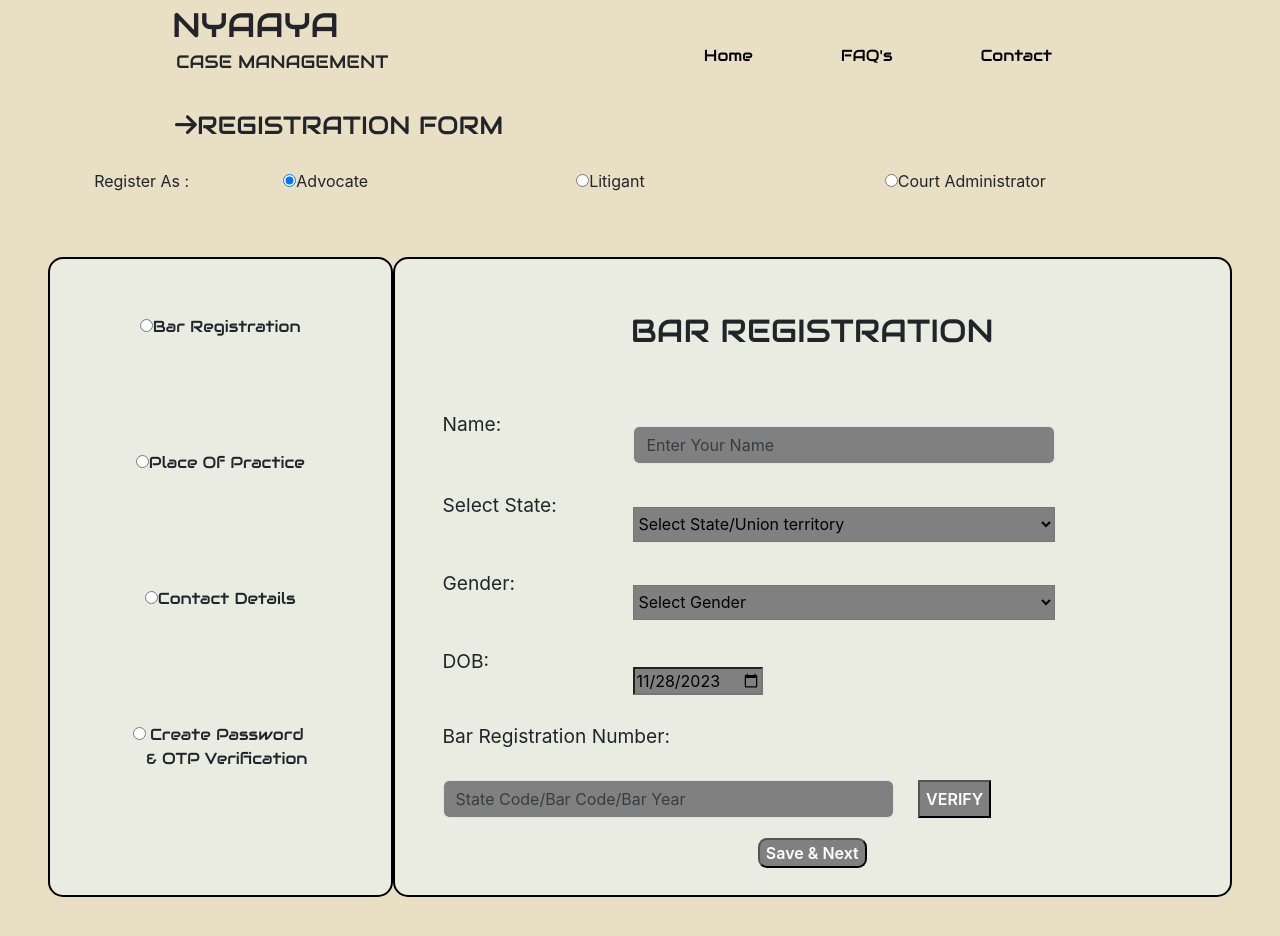
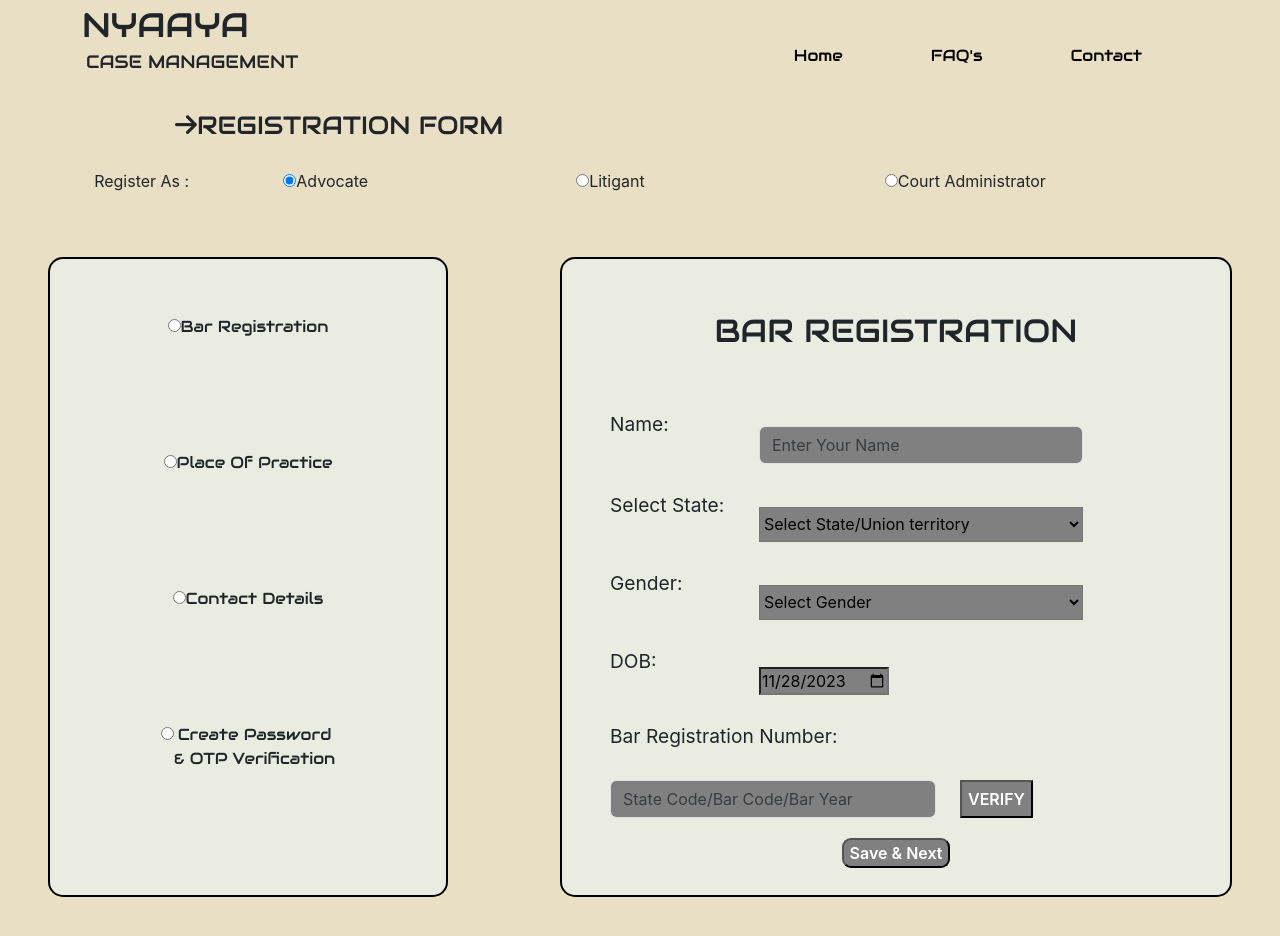
Before and after one commit to udaykumarcoder/NyaayaG160, a React (Create React App) app in the folder eportal/: page /signup in a window 1280 px wide. Shown: the top 936 px of the page. Built offline with nearby package versions, Linux system fonts and the light colour scheme.

Commit message:
respnsive by ukm

```diff
--- a/eportal/src/Components/AdministratorForm.css
+++ b/eportal/src/Components/AdministratorForm.css
@@ -84,16 +84,16 @@
     margin-top: 23px;
 }
 
-/* CSS for Big Laptop */
-@media screen and (min-width: 1200px) {
-    .container {
+/* CSS for 17-inch Laptop */
+@media screen and (min-width: 1367px) {
+    .right-box {
         width: 60rem;
     }
 }
 
-/* CSS for Small Laptop */
-@media screen and (max-width: 1199px) {
-    .container {
+/* CSS for 14-inch Laptop */
+@media screen and (max-width: 1366px) {
+    .right-box {
         width: 42rem;
     }
 }
--- a/eportal/src/Components/AdvocateForm.css
+++ b/eportal/src/Components/AdvocateForm.css
@@ -9,7 +9,7 @@
 
 }
 
-.advleftbox{
+.left-box{
     border-radius: 15px;
     border: 2px solid black;
     width: 25rem;
@@ -129,16 +129,16 @@
     background-color: grey;
 }
 
-/* CSS for Big Laptop */
-@media screen and (min-width: 1200px) {
-    .container {
+/* CSS for 17-inch Laptop */
+@media screen and (min-width: 1367px) {
+    .right-box {
         width: 60rem;
     }
 }
 
-/* CSS for Small Laptop */
-@media screen and (max-width: 1199px) {
-    .container {
+/* CSS for 14-inch Laptop */
+@media screen and (max-width: 1366px) {
+    .right-box {
         width: 42rem;
     }
 }
--- a/eportal/src/Components/AdvocateForm.js
+++ b/eportal/src/Components/AdvocateForm.js
@@ -22,7 +22,7 @@
       case 1:
         return (
           <div className="step">
-            <div className="advleftbox">
+            <div className="left-box">
               <div className="tracking">
                 <div className='track1'>
                   <input type="radio" id='t1' />
--- a/eportal/src/Components/LitigantForm.css
+++ b/eportal/src/Components/LitigantForm.css
@@ -83,16 +83,16 @@
 .inputs{
     margin-top: 23px;
 }
-/* CSS for Big Laptop */
-@media screen and (min-width: 1200px) {
-    .container {
+/* CSS for 17-inch Laptop */
+@media screen and (min-width: 1367px) {
+    .right-box {
         width: 60rem;
     }
 }
 
-/* CSS for Small Laptop */
-@media screen and (max-width: 1199px) {
-    .container {
+/* CSS for 14-inch Laptop */
+@media screen and (max-width: 1366px) {
+    .right-box {
         width: 42rem;
     }
 }
```
